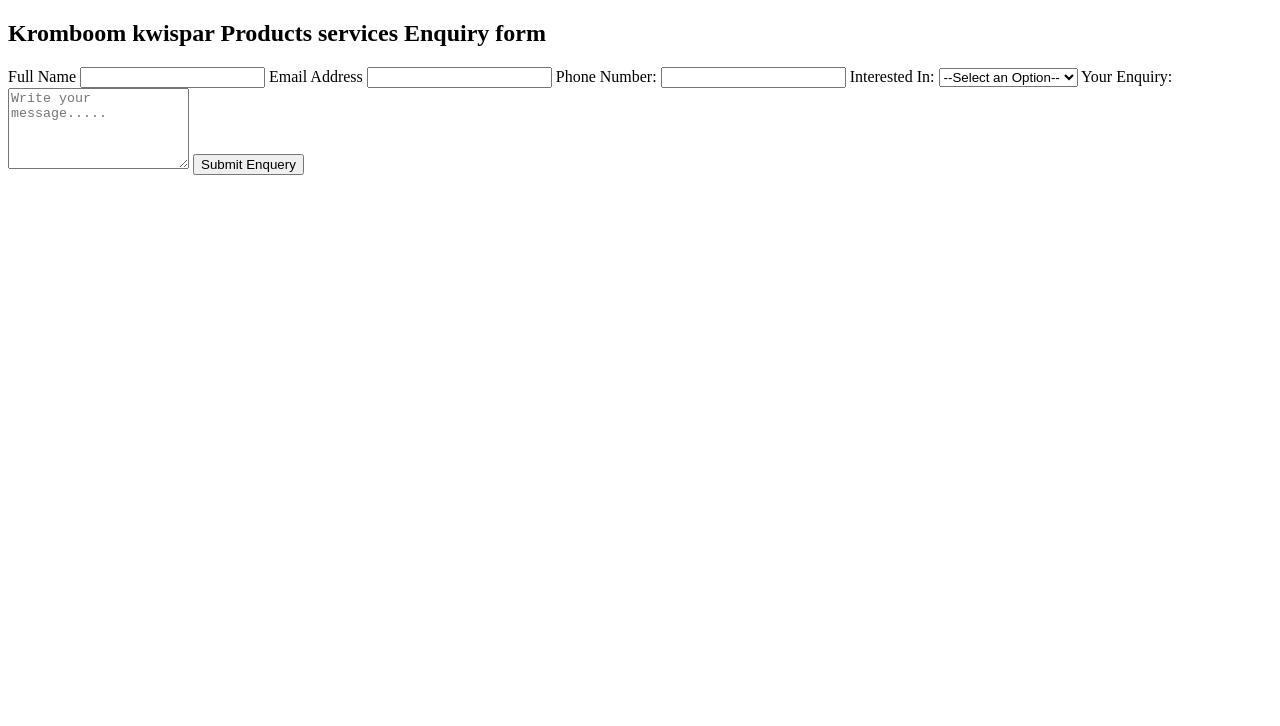
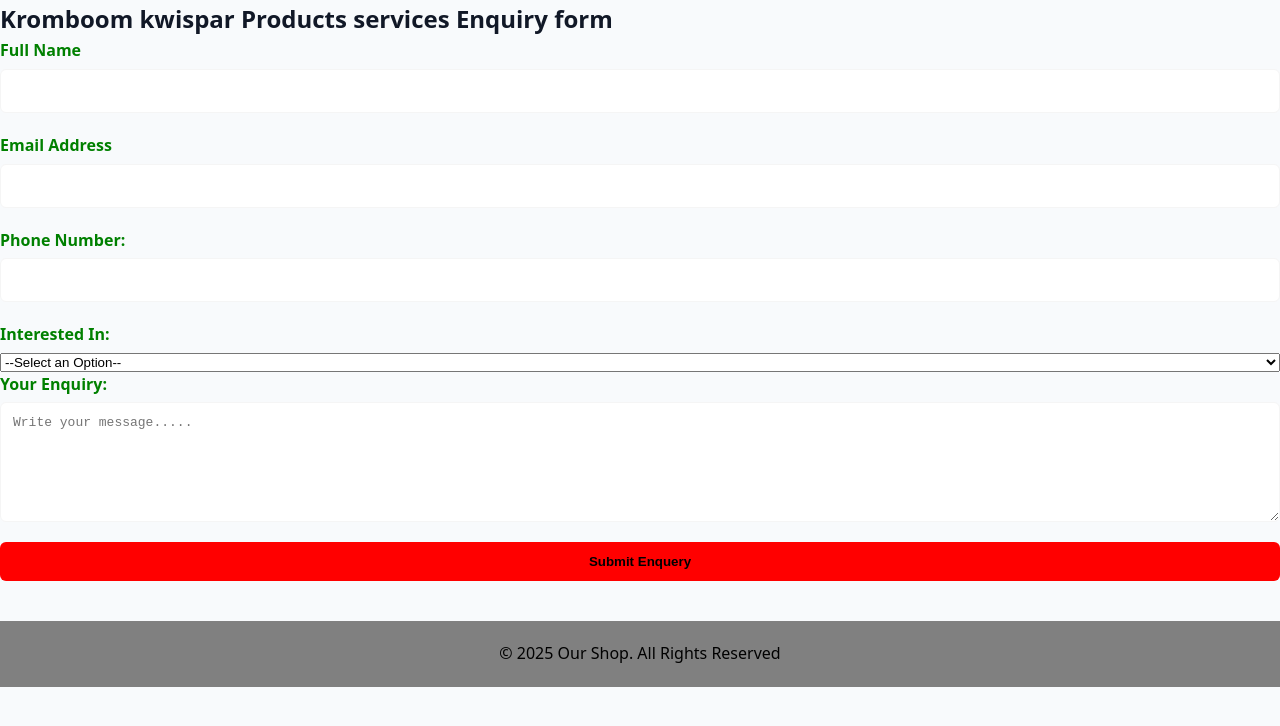
Before and after one commit to ST10468608/kromboomkwikspar, a plain HTML site: page enquery.html in a window 1280 px wide. Drawn offline with Linux system fonts and the light colour scheme.

Commit message:
Update enquery.html

```diff
--- a/enquery.html
+++ b/enquery.html
@@ -2,6 +2,9 @@
 <html>
     <head>
         <title>Kromboom kwispar -Enquery info</title>
+         <link rel="stylesheet" href="css/mystyle.css">
+    </head>
+
     </head>
     <body>
         <h2>Kromboom kwispar Products services Enquiry form</h2>
@@ -26,7 +29,14 @@
             <label for="message">Your Enquiry:</label>
             <textarea id="message" name="message" rows="5" placeholder="Write your message....."required></textarea>
 
-            <button type="submit">Submit Enquery</button>
+            <button type="submit"
+            class="btn">Submit Enquery</button>
+
         </form>
+        <!--Footer-->
+        <footer class="footer">
+            <p>&copy; 2025 Our Shop. All Rights Reserved</p>
+        </footer>
+
     </body>
 </html>
```
